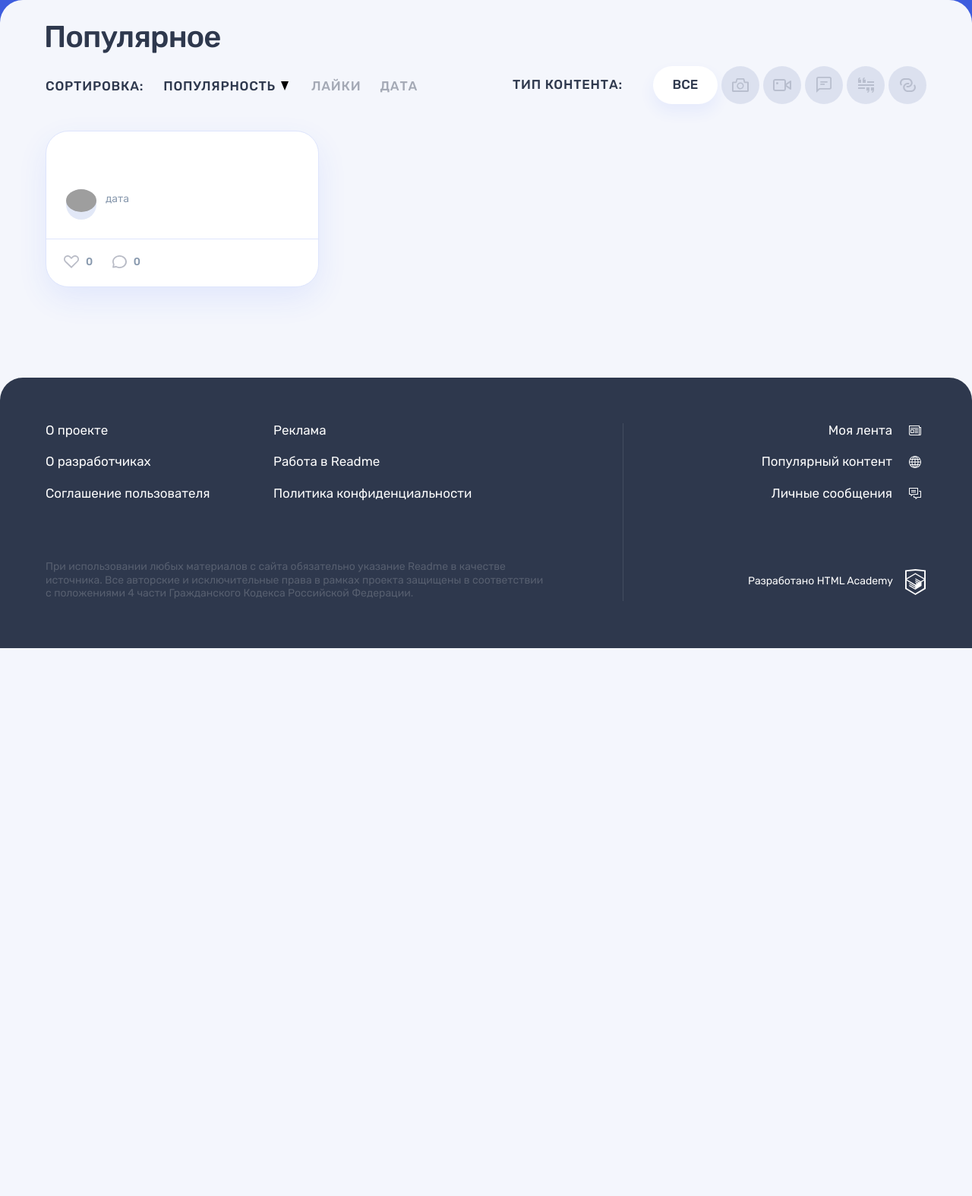
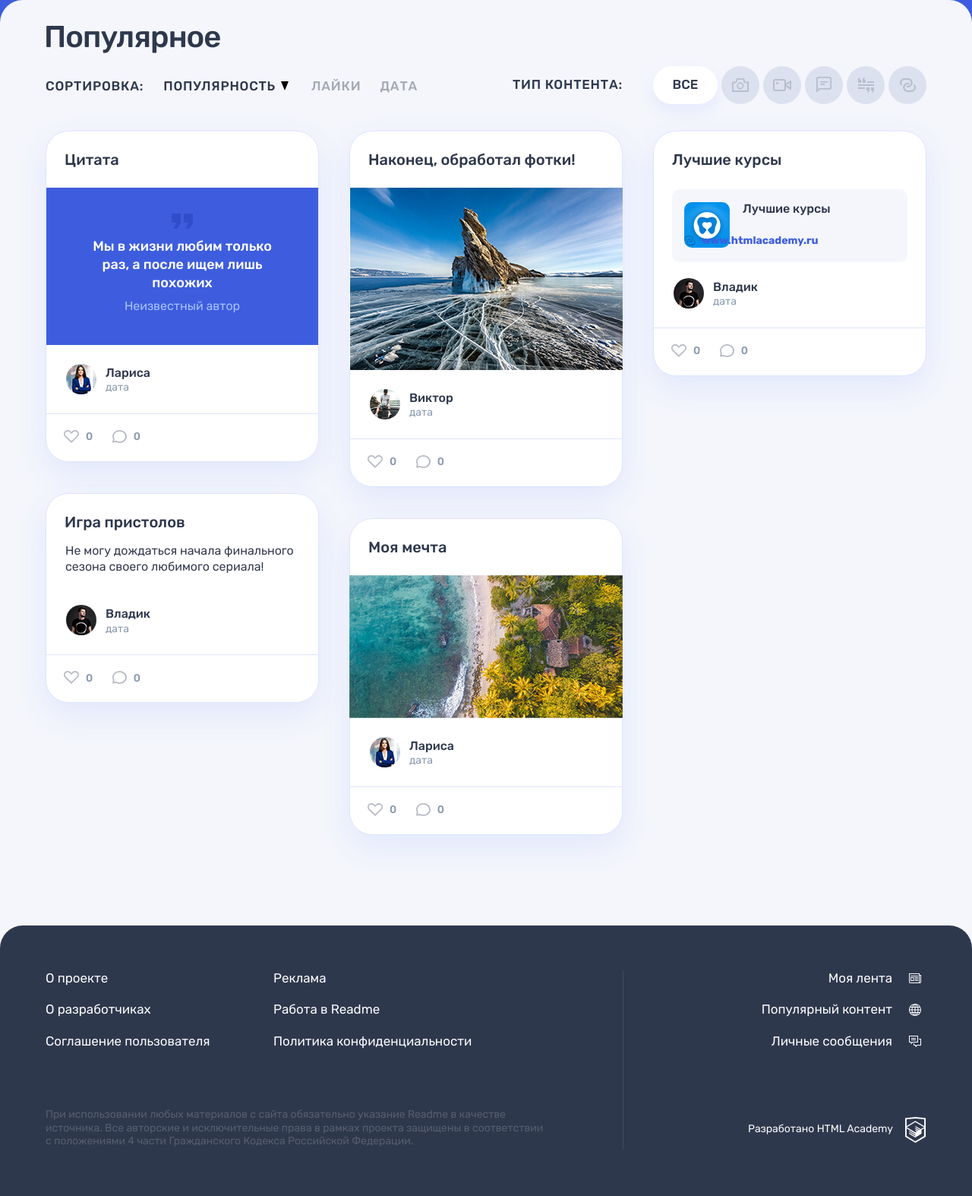
Before and after one commit to skyonex/814733-readme-9, a PHP site: page / in a window 1280 px wide. Shown: the part 71-1645 px from the top of the page at 76% size. Before the commit the page ends 924 px from the top, so only its background shows below. Run offline with PHP 8.4, Linux system fonts and the light colour scheme; grey boxes are pictures that could not be loaded.

Commit message:
Итерация по массивам

```diff
--- a/index.php
+++ b/index.php
@@ -2,6 +2,44 @@
 $is_auth = rand(0, 1);
 
 $user_name = 'Борис'; // укажите здесь ваше имя
+
+$popular_posts = [
+    [
+        'subject' => 'Цитата',
+        'type' => 'post-quote',
+        'content' => 'Мы в жизни любим только раз, а после ищем лишь похожих',
+        'author' => 'Лариса',
+        'avatar' => 'userpic-larisa-small.jpg'
+    ],
+    [
+        'subject' => 'Игра пристолов',
+        'type' => 'post-text',
+        'content' => 'Не могу дождаться начала финального сезона своего любимого сериала!',
+        'author' => 'Владик',
+        'avatar' => 'userpic.jpg'
+    ],
+    [
+        'subject' => 'Наконец, обработал фотки!',
+        'type' => 'post-photo',
+        'content' => 'rock-medium.jpg',
+        'author' => 'Виктор',
+        'avatar' => 'userpic-mark.jpg'
+    ],
+    [
+        'subject' => 'Моя мечта',
+        'type' => 'post-photo',
+        'content' => 'coast-medium.jpg',
+        'author' => 'Лариса',
+        'avatar' => 'userpic-larisa-small.jpg'
+    ],
+    [
+        'subject' => 'Лучшие курсы',
+        'type' => 'post-link',
+        'content' => 'www.htmlacademy.ru',
+        'author' => 'Владик',
+        'avatar' => 'userpic.jpg'
+    ]
+];
 ?>
 <!DOCTYPE html>
 <html lang="ru">
@@ -240,23 +278,62 @@ $user_name = 'Борис'; // укажите здесь ваше имя
                 <!--содержимое для поста-текста-->
                 <p><!--здесь текст--></p>
             </div>
-
-            <article class="popular__post post">
+            <?php foreach ($popular_posts as $post): ?>
+            <article class="popular__post post <?= $post['type']; ?>">
                 <header class="post__header">
-                    <h2><!--здесь заголовок--></h2>
+                    <h2><!--здесь заголовок-->
+                        <?= $post['subject']; ?>
+                    </h2>
                 </header>
                 <div class="post__main">
                     <!--здесь содержимое карточки-->
+
+                    <?php if ($post['type'] == 'post-quote'): ?>
+                    <!--содержимое для поста-цитаты-->
+                    <blockquote>
+                        <p>
+                            <!--здесь текст-->
+                            <?= $post['content']; ?>
+                        </p>
+                        <cite>Неизвестный автор</cite>
+                    </blockquote>
+
+                    <?php elseif ($post['type'] == 'post-link'): ?>
+                    <!--содержимое для поста-ссылки-->
+                    <div class="post-link__wrapper">
+                        <a class="post-link__external" href="http://<?= $post['content']; ?>" title="Перейти по ссылке">
+                            <div class="post-link__info-wrapper">
+                                <div class="post-link__icon-wrapper">
+                                    <img src="img/logo-vita.jpg" alt="Иконка">
+                                </div>
+                                <div class="post-link__info">
+                                    <h3><?= $post['subject']; ?></h3>
+                                </div>
+                            </div>
+                            <span><?= $post['content']; ?></span>
+                        </a>
+                    </div>
+
+                    <?php elseif ($post['type'] == 'post-photo'): ?>
+                    <!--содержимое для поста-фото-->
+                    <div class="post-photo__image-wrapper">
+                        <img src="img/<?= $post['content']; ?>" alt="Фото от пользователя" width="360" height="240">
+                    </div>
+
+                    <?php elseif ($post['type'] == 'post-text'): ?>
+                    <!--содержимое для поста-текста-->
+                    <p><?= $post['content']; ?></p>
+                    <?php endif; ?>
                 </div>
                 <footer class="post__footer">
                     <div class="post__author">
                         <a class="post__author-link" href="#" title="Автор">
                             <div class="post__avatar-wrapper">
                                 <!--укажите путь к файлу аватара-->
-                                <img class="post__author-avatar" src="img/" alt="Аватар пользователя">
+                                <img class="post__author-avatar" src="img/<?= $post['avatar']; ?>" alt="Аватар пользователя">
                             </div>
                             <div class="post__info">
-                                <b class="post__author-name"><!--здесь имя пользоателя--></b>
+                                <b class="post__author-name"><?= $post['author']; ?></b>
                                 <time class="post__time" datetime="">дата</time>
                             </div>
                         </a>
@@ -284,6 +361,7 @@ $user_name = 'Борис'; // укажите здесь ваше имя
                     </div>
                 </footer>
             </article>
+            <?php endforeach; ?>
         </div>
     </div>
 </section>
```
